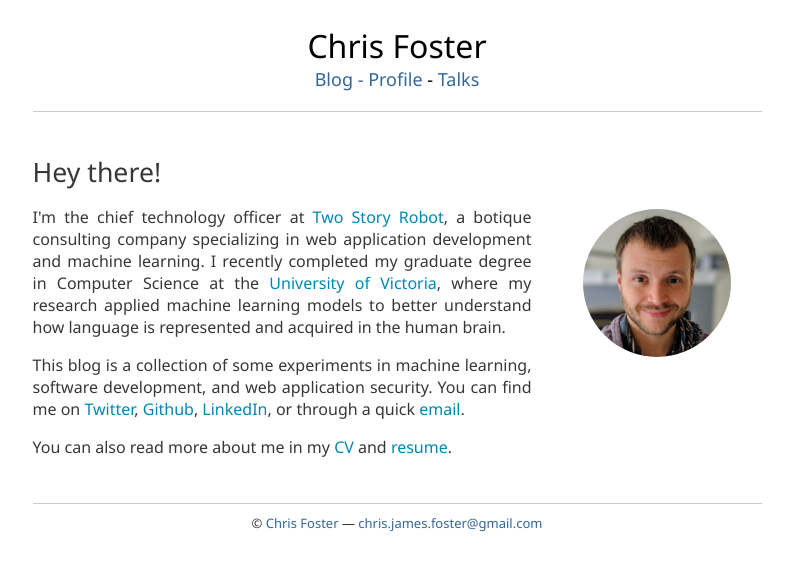
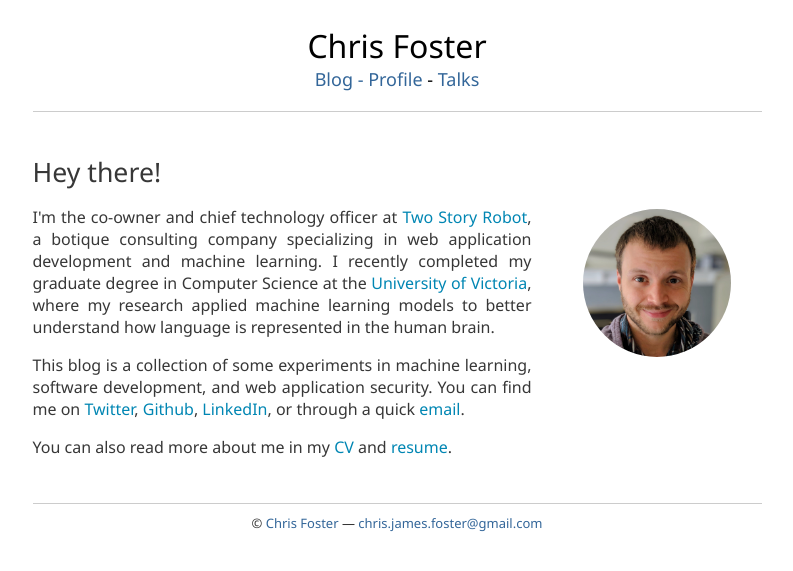
Before and after one commit to chrisfosterelli/chrisfosterelli.github.io, a Jekyll site: the page built from profile.html, in a window 1280 px wide. Shown: the top 571 px of the page, without its empty margins (243-1036 px from the left). Built offline with Jekyll 4.4.1, drawn with Linux system fonts in a browser that asks for light colours.

Commit message:
Profile fix

```diff
--- a/profile.html
+++ b/profile.html
@@ -9,13 +9,13 @@ summary: Profile and information about Chris Foster
 <img src="/image/social.jpg" class="profileimage">
 
 <p>
-  I'm the chief technology officer at <a href="https://www.twostoryrobot.com/">
-  Two Story Robot</a>, a botique consulting company specializing in web
-  application development and machine learning. I recently completed my
-  graduate degree in Computer Science at the <a
-  href="https://www.uvic.ca/">University of Victoria</a>, where my research
+  I'm the co-owner and chief technology officer at <a
+  href="https://www.twostoryrobot.com/"> Two Story Robot</a>, a botique
+  consulting company specializing in web application development and machine
+  learning. I recently completed my graduate degree in Computer Science at the
+  <a href="https://www.uvic.ca/">University of Victoria</a>, where my research
   applied machine learning models to better understand how language is
-  represented and acquired in the human brain.
+  represented in the human brain.
 </p>
 
 <p>
```
